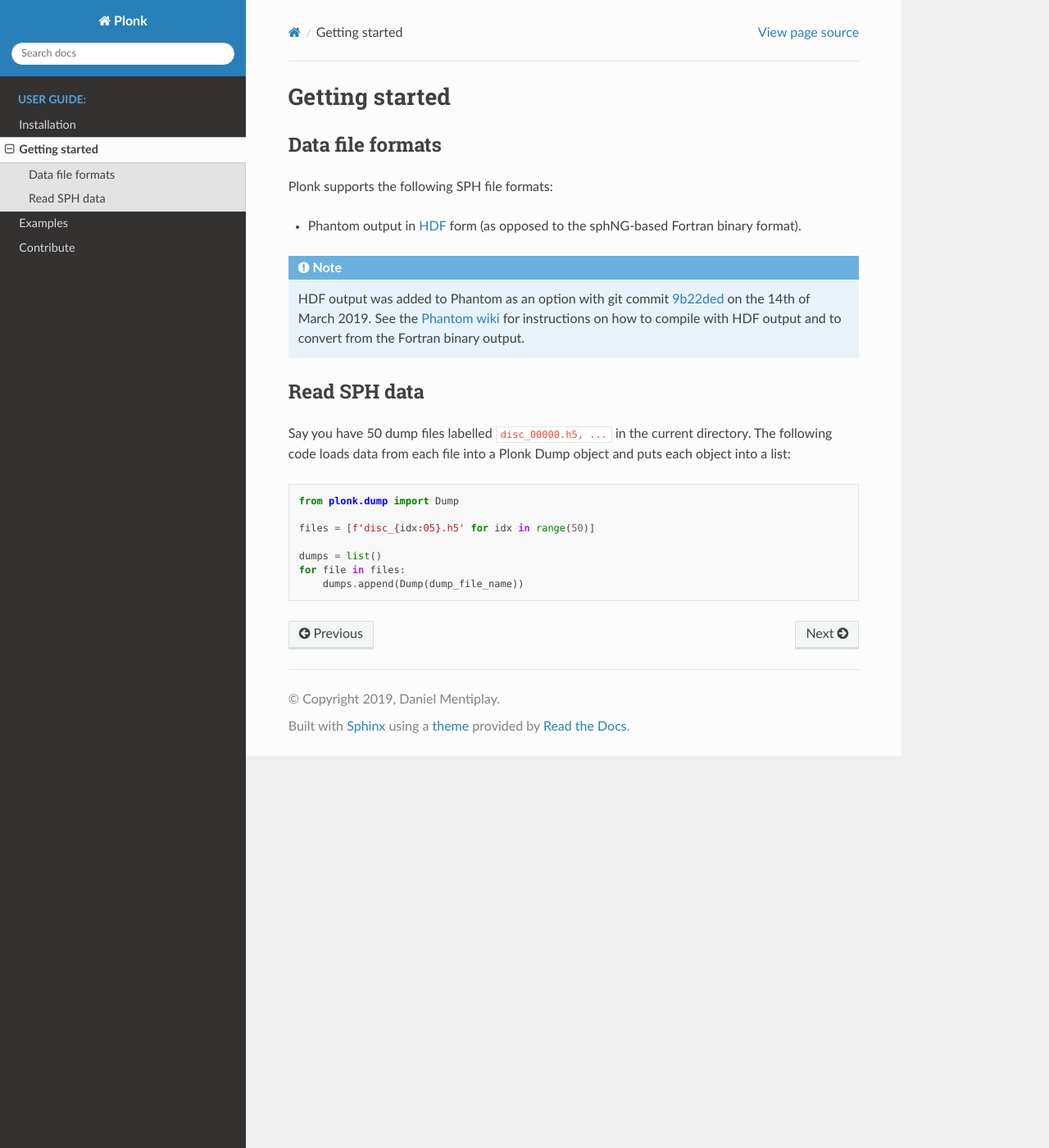
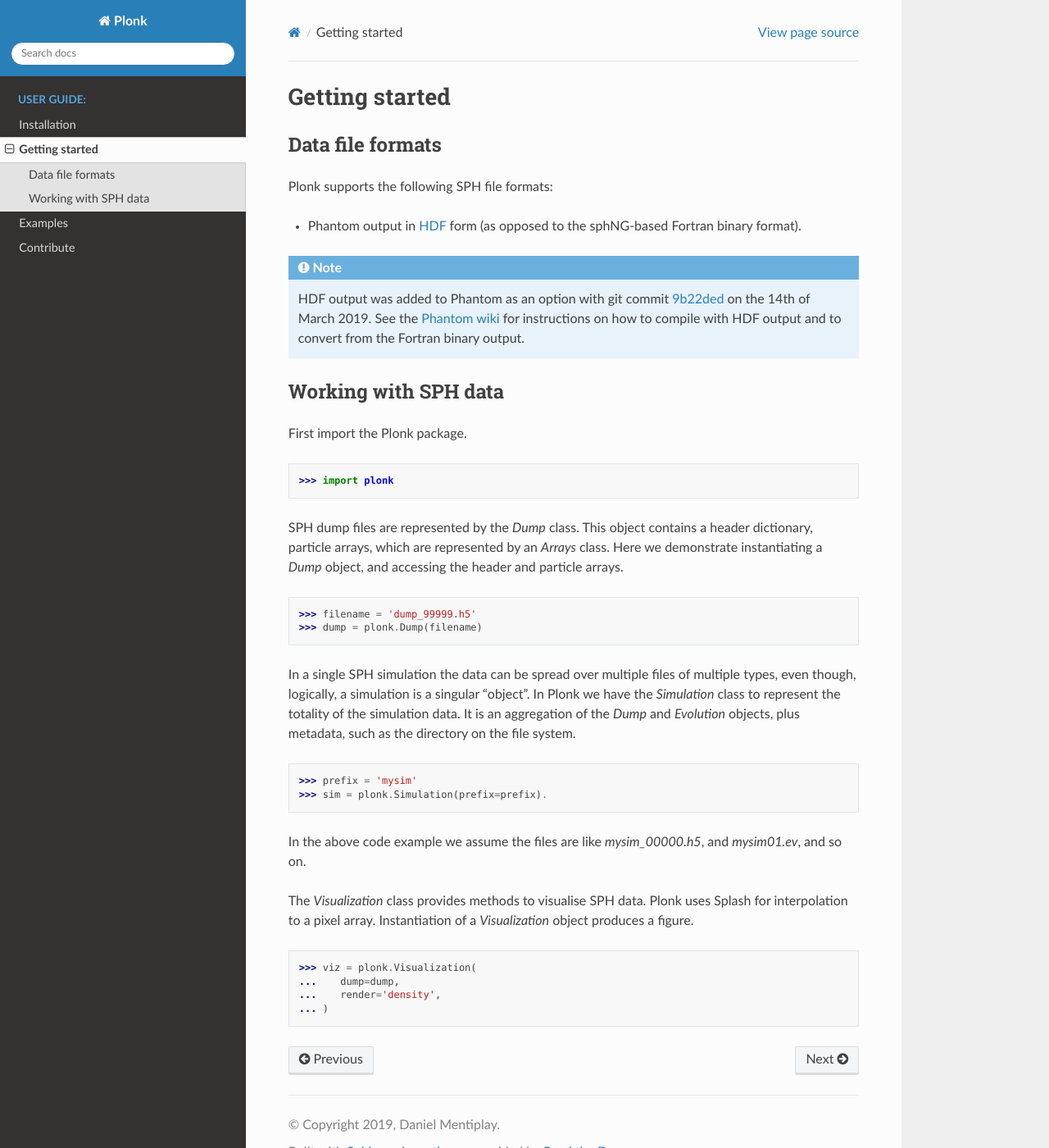
Before and after one commit to dmentipl/plonk, a Sphinx documentation site: the page built from docs/getting-started.rst, in a window 1280 px wide and 1400 px high. Shown: the whole window at 82% size. Built offline with Sphinx 7.4.7 and the Read the Docs theme 2.0.0, drawn with Linux system fonts in a browser that asks for light colours; formulas are drawn with MathJax 3.

Commit message:
Updating documentation
Former-commit-id: 66c8ad1a65bdb0d7e6b90e6d12113b759d064a1d

```diff
--- a/docs/getting-started.rst
+++ b/docs/getting-started.rst
@@ -12,16 +12,38 @@ Plonk supports the following SPH file formats:
 
 .. note:: HDF output was added to Phantom as an option with git commit `9b22ded <https://bitbucket.org/danielprice/phantom/commits/9b22ded9e7b4d512966f2b2e4b84d693b1afc9e6>`_ on the 14th of March 2019. See the `Phantom wiki <https://bitbucket.org/danielprice/phantom/wiki/Home>`_ for instructions on how to compile with HDF output and to convert from the Fortran binary output.
 
--------------
-Read SPH data
--------------
+---------------------
+Working with SPH data
+---------------------
 
-Say you have 50 dump files labelled ``disc_00000.h5, ...`` in the current directory. The following code loads data from each file into a Plonk Dump object and puts each object into a list::
+First import the Plonk package.
 
- from plonk.dump import Dump
+.. code-block:: pycon
 
- files = [f'disc_{idx:05}.h5' for idx in range(50)]
+ >>> import plonk
 
- dumps = list()
- for file in files:
-     dumps.append(Dump(dump_file_name))
+SPH dump files are represented by the `Dump` class. This object contains a header dictionary, particle arrays, which are represented by an `Arrays` class.  Here we demonstrate instantiating a `Dump` object, and accessing the header and particle arrays.
+
+.. code-block:: pycon
+
+ >>> filename = 'dump_99999.h5'
+ >>> dump = plonk.Dump(filename)
+
+
+In a single SPH simulation the data can be spread over multiple files of multiple types, even though, logically, a simulation is a singular "object". In Plonk we have the `Simulation` class to represent the totality of the simulation data. It is an aggregation of the `Dump` and `Evolution` objects, plus metadata, such as the directory on the file system.
+
+.. code-block:: pycon
+
+ >>> prefix = 'mysim'
+ >>> sim = plonk.Simulation(prefix=prefix).
+
+In the above code example we assume the files are like `mysim_00000.h5`, and `mysim01.ev`, and so on.
+
+The `Visualization` class provides methods to visualise SPH data. Plonk uses Splash for interpolation to a pixel array. Instantiation of a `Visualization` object produces a figure.
+
+.. code-block:: pycon
+
+ >>> viz = plonk.Visualization(
+ ...    dump=dump,
+ ...    render='density',
+ ... )
```
